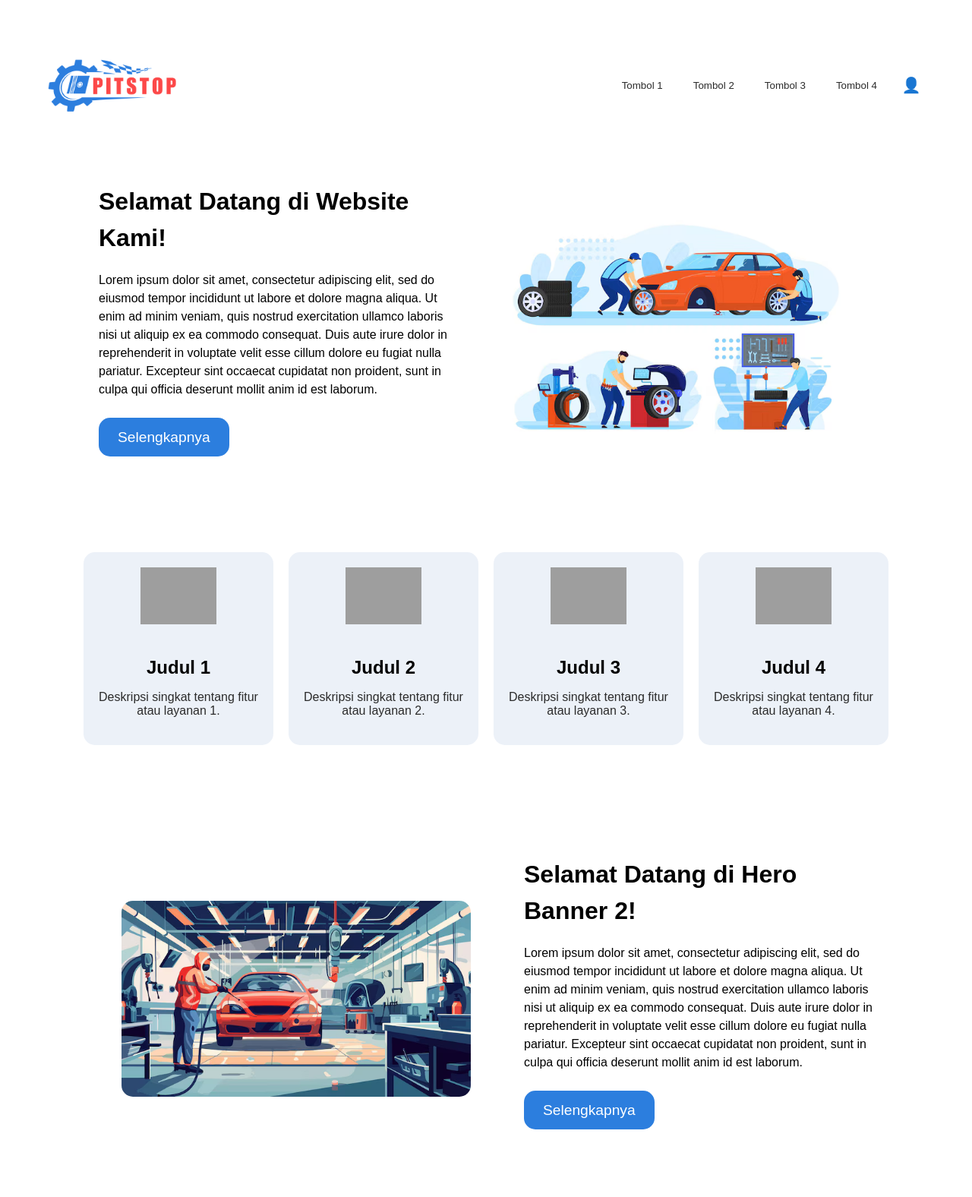
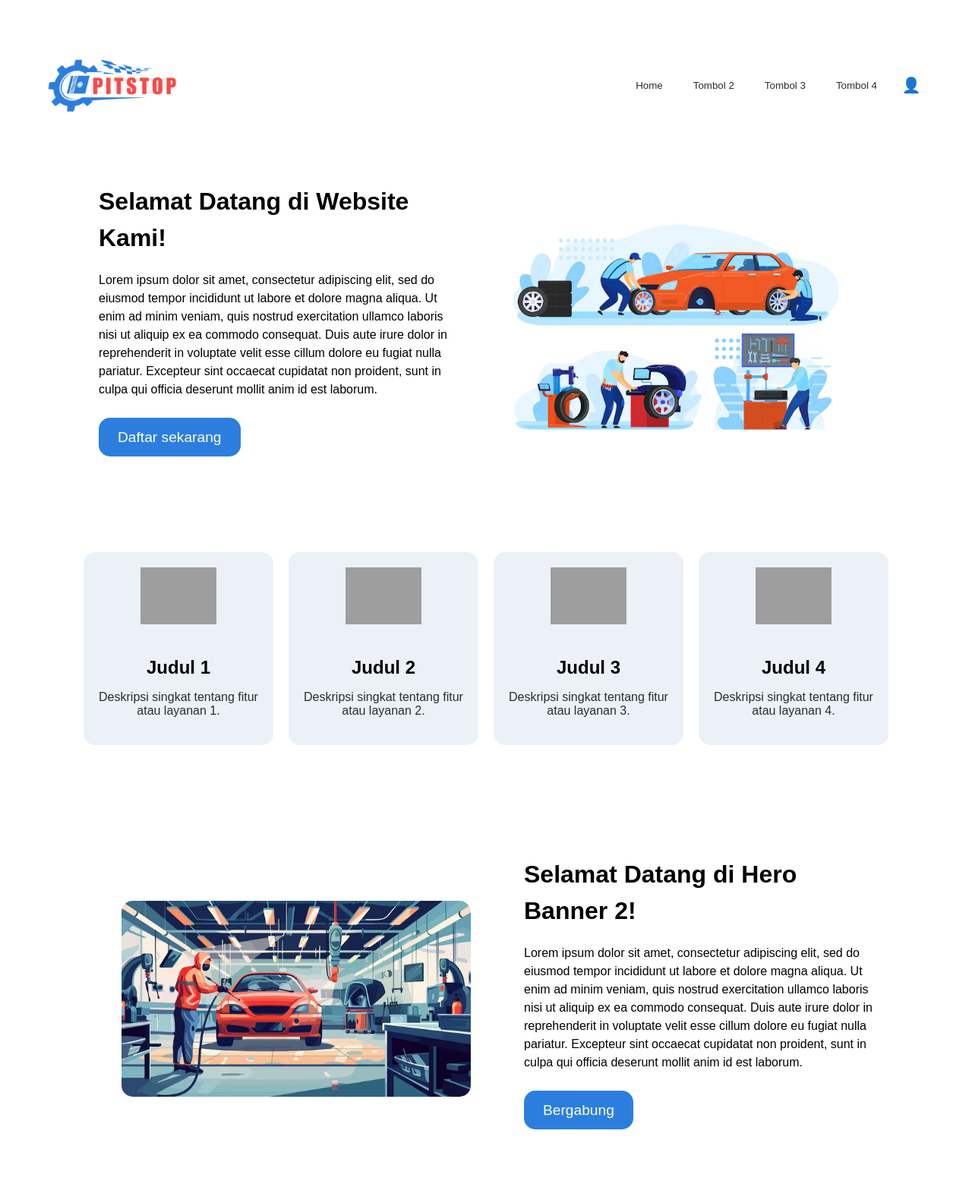
Before and after one commit to CaseyXD/capstone-pitstop, a PHP site: page / in a window 1280 px wide. Shown: the top 1576 px of the page at 76% size. Run offline with PHP 8.4, Linux system fonts and the light colour scheme; grey boxes are pictures that could not be loaded.

Commit message:
changing html to php

```diff
--- /dev/null
+++ b/fiveserver.config.js
@@ -0,0 +1,3 @@
+module.exports = {
+    php: "D:\\xampp\\php\\php.exe"
+}
--- a/index.html
+++ b/index.php
@@ -15,14 +15,14 @@
             <img src="images/logo.png" alt="Logo" class="logo"> <!-- Logo di sini -->
         </div>
         <div class="navbar-buttons">
-            <button>Tombol 1</button>
+            <button>Home</button>
             <button>Tombol 2</button>
             <button>Tombol 3</button>
             <button>Tombol 4</button>
             <button class="profile-button">👤</button>
         </div>
     </div>
-    <script src="script-navbar_animation.js"></script>
+    <script src="scripts/script-navbar_animation.js"></script>
 
     <!-- Hero banner -->
     <section class="hero-banner">
@@ -31,7 +31,7 @@
             <p>Lorem ipsum dolor sit amet, consectetur adipiscing elit, sed do eiusmod tempor incididunt ut labore et dolore magna aliqua. Ut enim ad minim veniam, quis nostrud exercitation ullamco laboris nisi ut aliquip ex ea commodo consequat. Duis aute irure dolor in reprehenderit in voluptate velit esse cillum dolore eu fugiat nulla pariatur. Excepteur sint occaecat cupidatat non proident, sunt in culpa qui officia deserunt mollit anim id est laborum.
 
             </p>
-            <a href="#register-banner" class="cta-button">Selengkapnya</a>
+            <a href="#register-banner" class="cta-button">Daftar sekarang</a>
         </div>
         <div class="image-content">
             <img src="images/hero_image.png" alt="Gambar Stock" />
@@ -72,7 +72,7 @@
         <div class="text-content">
             <h1>Selamat Datang di Hero Banner 2!</h1>
             <p>Lorem ipsum dolor sit amet, consectetur adipiscing elit, sed do eiusmod tempor incididunt ut labore et dolore magna aliqua. Ut enim ad minim veniam, quis nostrud exercitation ullamco laboris nisi ut aliquip ex ea commodo consequat. Duis aute irure dolor in reprehenderit in voluptate velit esse cillum dolore eu fugiat nulla pariatur. Excepteur sint occaecat cupidatat non proident, sunt in culpa qui officia deserunt mollit anim id est laborum.</p>
-            <a href="#register-banner" class="cta-button">Selengkapnya</a>
+            <a href="#register-banner" class="cta-button">Bergabung</a>
         </div>
     </section>
 
@@ -102,11 +102,11 @@
         <button class="prev" onclick="changeSlide(-1)">&#10094;</button>
         <button class="next" onclick="changeSlide(1)">&#10095;</button>
     </div>
-    <script src="script-image_slider.js"></script>
+    <script src="scripts/script-image_slider.js"></script>
 
 </body>
 
-<style></style>
+<!-- Footer -->
 <footer class="footer">
     <div class="footer-container">
         <div class="footer-section">
```
Also changed, not shown: pages/explore.html (deleted), pages/explore.php (added), scripts/script-image_slider.js (renamed from script-image_slider.js), scripts/script-navbar_animation.js (renamed from script-navbar_animation.js).
